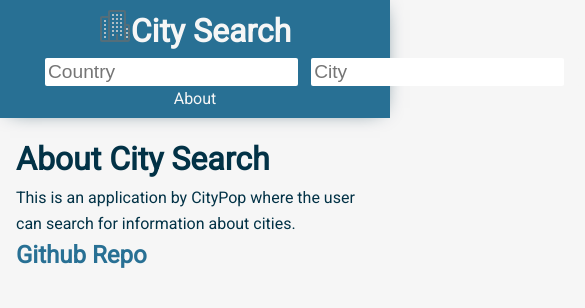
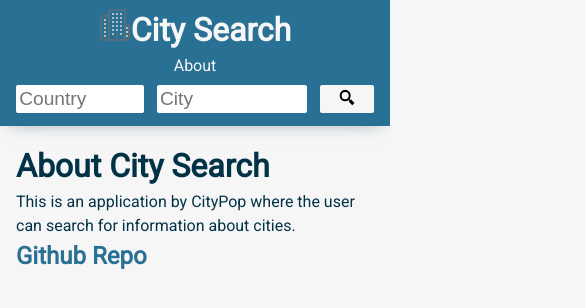
Before and after one commit to coderguy57/city-searcher, a React (Create React App) app: page /about in a window 390 px wide. Shown: the top 308 px of the page, 585 px wide, since content can reach past the window. Built offline with nearby package versions, Linux system fonts and the light colour scheme.

Commit message:
Made search bar nicer and cleaned up ccs

```diff
--- a/src/App.css
+++ b/src/App.css
@@ -3,8 +3,8 @@
 :root {
   --primary-color: #287094;
   --light-color: #f6f6f6;
-  --grey-color: #287094;
   --secondary-color: #023246;
+  --container-size: 800px;
 }
 
 * {
@@ -16,12 +16,18 @@
 
 body {
   font-family: "Roboto", sans-serif;
-  font-size: 1rem;
-  line-height: 1.6;
+  line-height: 1.5;
   background-color: var(--light-color);
   color: var(--secondary-color);
 }
+.container {
+  max-width: var(--container-size);
+  margin: auto;
+  overflow: hidden;
+  padding: 0 2rem;
+}
 
+/* Default style */
 a {
   text-decoration: none;
   color: var(--primary-color);
@@ -42,31 +48,24 @@ input:focus {
   box-shadow: inset 1px 1px 2px rgba(0, 0, 0, 0.5);
 }
 
+/* Specific styles */
 .icon {
   height: 1em;
   width: 1em;
 }
-
 .loading {
   width: 200px;
   padding: 3rem;
   margin: auto;
   display: block;
 }
-
-.container {
-  max-width: 1100px;
-  margin: auto;
-  overflow: hidden;
-  padding: 0 2rem;
-}
-
 .card {
   box-shadow: 0px 0px 2px -1px #000;
   padding: 0.5rem;
-  margin: 0.5rem;
+  margin: 0.5rem 0;
 }
 
+/* Basic styles */
 .text-large {
   font-size: 3rem;
 }
@@ -76,11 +75,22 @@ input:focus {
 .secondary {
   color: var(--secondary-color);
 }
+.bg-primary {
+  background: var(--primary-color);
+  color: var(--light-color);
+}
+.bg-light {
+  background: var(--light-color);
+  color: #000;
+}
+.same-line {
+  white-space: nowrap;
+}
 
 /* Header */
 header {
-  display: flex;
-  justify-content: space-between;
+  display: grid;
+  grid-template-columns: 1fr minmax(auto, var(--container-size)) 1fr;
   align-items: center;
   padding: 0.4rem 2rem;
   width: 100%;
@@ -89,54 +99,60 @@ header {
 }
 header ul {
   display: flex;
+  justify-content: flex-end;
 }
-
+header li {
+  margin: 0 0.2rem;
+}
 header a {
-  display: flex;
   color: var(--light-color);
 }
 
 /* Search form */
-.search form {
+.search {
+  margin: 0 1.6rem;
   display: flex;
+  flex-wrap: wrap;
 }
 .search * {
   border-radius: 2px;
-  margin: 0 0.4rem;
+  margin: 0.4rem 0.4rem;
+}
+.search-field {
+  display: flex;
+  margin: 0;
+  flex-grow: 1;
 }
 .search input {
   padding: 0.2rem;
   font-size: 1.2rem;
+  flex-grow: 1;
 }
-.search button img {
+.search-icon {
   height: 1.4rem;
   width: 1.4rem;
   margin: 0 1rem;
 }
 
-/* Backgrounds */
-.bg-primary {
-  background: var(--primary-color);
-  color: var(--light-color);
-}
-.bg-grey {
-  background: var(--grey-color);
-}
-.bg-light {
-  background: var(--light-color);
-  color: #000;
-}
-
 /* Mobile Styles */
-@media (max-width: 700px) {
+@media (max-width: 750px) {
   header {
-    display: block;
+    display: flex;
+    flex-direction: column;
     text-align: center;
+    padding: 0.4rem 0.6rem;
+    align-items: stretch;
   }
-
   header ul {
     text-align: center;
     justify-content: center;
+  }
+
+  .search {
+    order: 1;
+    flex-grow: 1;
+    margin: 0;
+    flex-wrap: wrap;
   }
 
   .container {
--- a/src/components/city/CityItem.js
+++ b/src/components/city/CityItem.js
@@ -3,10 +3,12 @@ import { Link } from "react-router-dom";
 
 const CityItem = ({ city: { name, population }, country }) => {
   if (!country) return <h3 className="card">{name}</h3>;
+
   return (
     <div className="card">
       <h3>
-        {name}{", "}
+        {name}
+        {", "}
         <Link to={`/search/city=&country=${country}`} className="primary">
           {country}
         </Link>
--- a/src/components/layout/Header.js
+++ b/src/components/layout/Header.js
@@ -6,8 +6,8 @@ import Search from "./Search";
 // Renders logo, searchbar and links
 const Header = () => (
   <header className="bg-primary">
-    <h1>
-      <img src={icon} className="icon" alt="logo" />
+    <h1 className="same-line">
+      <img src={icon} className="icon" alt="Logo" />
       City Search
     </h1>
     <Search />
--- a/src/components/layout/Search.js
+++ b/src/components/layout/Search.js
@@ -20,16 +20,18 @@ const Search = () => {
   const cityChange = (e) => setCity(e.target.value);
 
   return (
-    <div className="search">
-      <form onSubmit={onSubmit}>
+    <form className="search" onSubmit={onSubmit}>
       <input
+        size="6"
         type="text"
         name="country"
         placeholder="Country"
         value={country}
         onChange={countryChange}
       />
+      <div className="search-field">
         <input
+          size="8"
           type="text"
           name="city"
           placeholder="City"
@@ -37,10 +39,10 @@ const Search = () => {
           onChange={cityChange}
         />
         <button type="submit" className="bg-light">
-          <img src={icon} alt="Search" />
+          <img src={icon} className="search-icon" alt="Search" />
         </button>
+      </div>
     </form>
-    </div>
   );
 };
 
```
Lines whose indentation alone changed are shown as unchanged.
